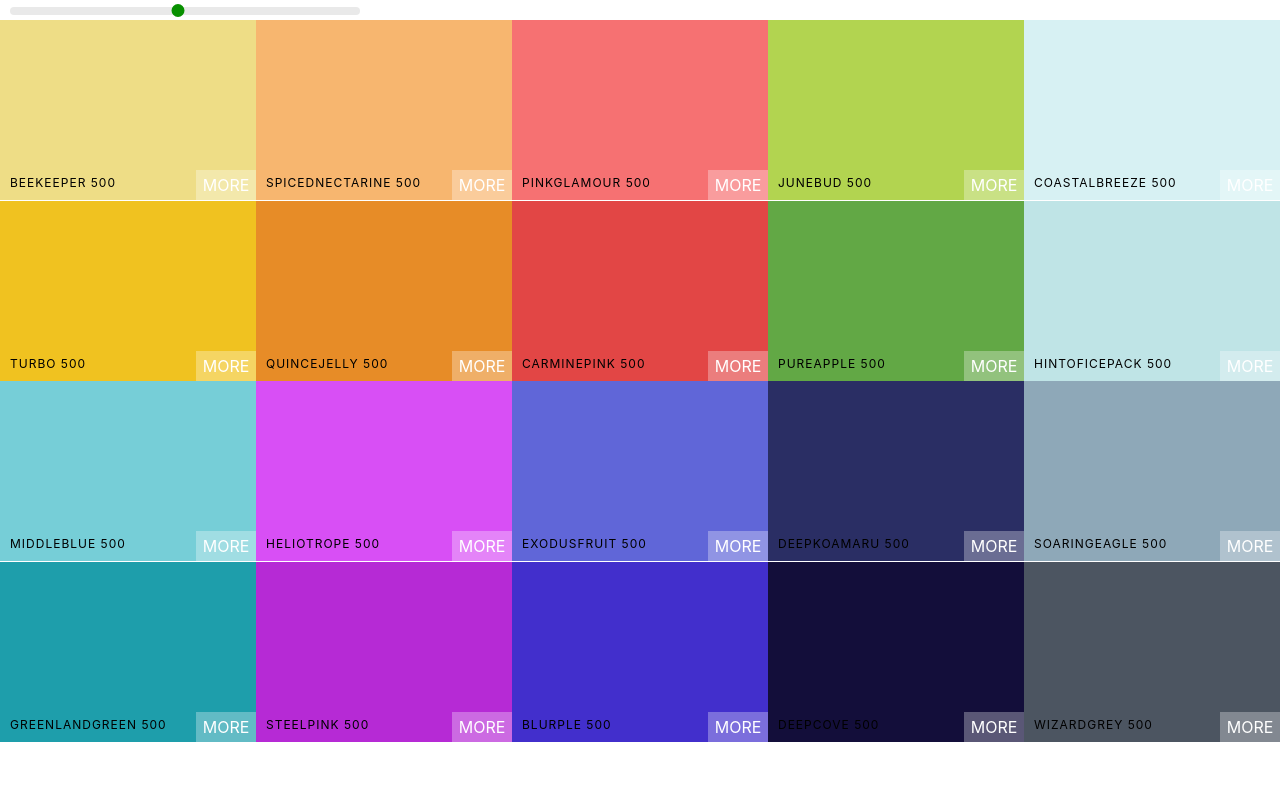
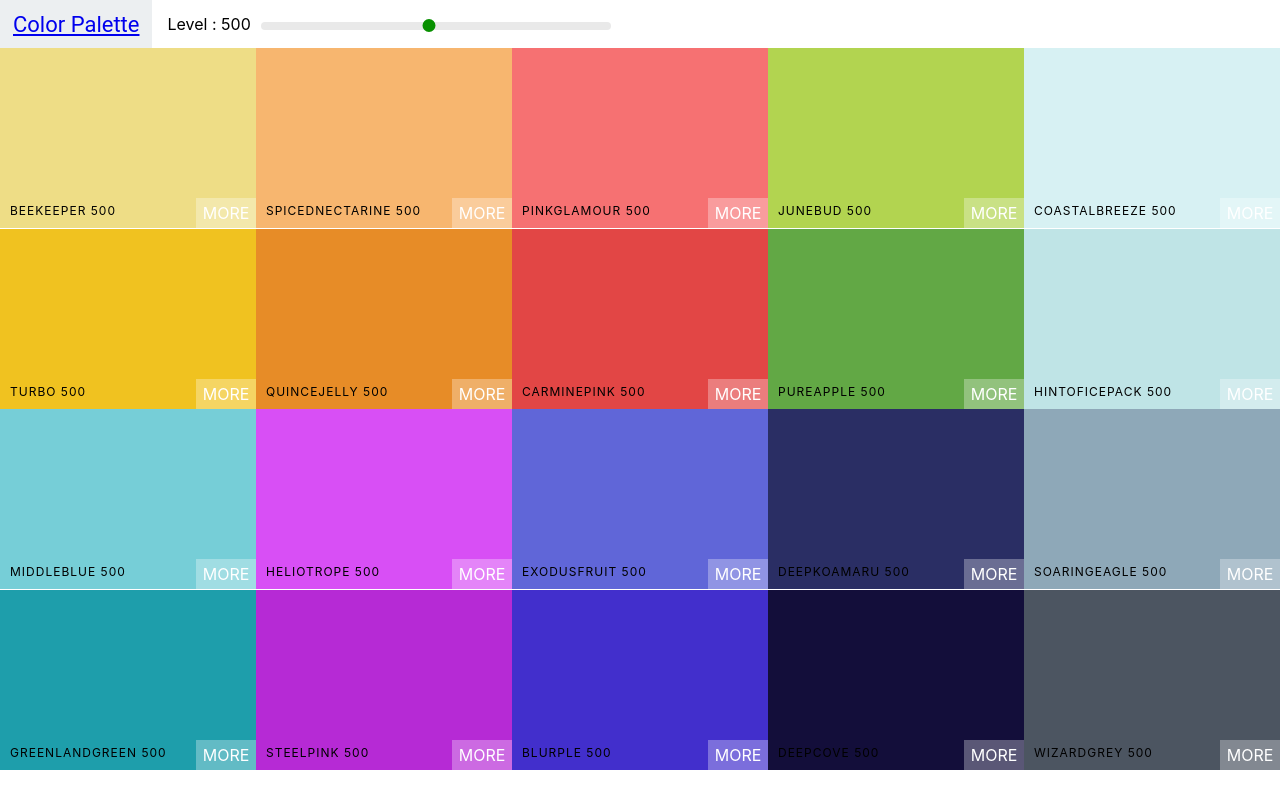
Before and after one commit to aprilaquino/colorpalette, a React (Create React App) app: page / in a window 1280 px wide. Built offline with nearby package versions, Linux system fonts and the light colour scheme.

Commit message:
added and styled navbar

```diff
--- /dev/null
+++ b/src/Navbar.css
@@ -0,0 +1,51 @@
+.Navbar{
+	display:flex;
+	align-items:center;
+	justify-content:flex-start;
+	height: 6vh;
+}
+
+.logo{
+	margin-right: 15px;
+	padding: 0 13px;
+	font-size: 22px;
+	background-color: #eceff1;
+	font-family: Roboto;
+	height: 100%;
+	display:flex;
+	align-items:center;
+}
+
+
+
+.slider{
+	width: 350px;
+	margin: 0 10px;
+	display: inline-block;
+}
+
+.rc-slider-track{
+	background-color: transparent !important;
+}
+
+.rc-slider-handle,
+.rc-sider-handle:active,
+.rc-sider-handle:focus,
+.rc-slider-handke:hover{
+	background-color: #089000 !important;
+	outline: none;
+	border: 2px solid #089000 !important;
+	box-shadow: none;
+	width: 13px;
+	height: 13px;
+	margin-left: -7px;
+	margin-top: -3px;
+}
+
+.rc-slider-rail{
+	height: 8px;
+}
+
+.slider-container{
+
+}
--- /dev/null
+++ b/src/Navbar.js
@@ -0,0 +1,31 @@
+import React, {Component} from 'react';
+import 'rc-slider/assets/index.css';
+import Slider from 'rc-slider';
+import "./Navbar.css"
+
+export default class Navbar extends Component{
+	render(){
+		return (
+			<header className="Navbar">
+				<div className="logo">
+					<a href="/">Color Palette</a>
+				</div>
+
+				<div className="slider-container">
+					<span>Level : {this.props.level} </span>
+				</div>
+
+				<div className="slider">
+					<Slider
+						defaultValue={this.props.level}
+						min={100}
+						max={900}
+						step={100}
+						onAfterChange={this.props.changeLevel}
+						/>
+				</div>
+			</header>
+
+		)
+	}
+}
--- a/src/Palette.css
+++ b/src/Palette.css
@@ -5,31 +5,3 @@
 .Palette-colors{
 	height: 90%;
 }
-
-.slider{
-	width: 350px;
-	margin: 0 10px;
-	display: inline-block;
-}
-
-.rc-slider-track{
-	background-color: transparent !important;
-}
-
-.rc-slider-handle,
-.rc-sider-handle:active,
-.rc-sider-handle:focus,
-.rc-slider-handke:hover{
-	background-color: #089000 !important;
-	outline: none;
-	border: 2px solid #089000 !important;
-	box-shadow: none;
-	width: 13px;
-	height: 13px;
-	margin-left: -7px;
-	margin-top: -3px;
-}
-
-.rc-slider-rail{
-	height: 8px;
-}
--- a/src/Palette.js
+++ b/src/Palette.js
@@ -1,8 +1,7 @@
 import React, {Component} from 'react';
 import ColorBox from './ColorBox';
-import 'rc-slider/assets/index.css'
 import "./Palette.css";
-import Slider from 'rc-slider';
+import Navbar from './Navbar'
 
 
 
@@ -24,15 +23,7 @@
 		));
 		return(
 			<div className="Palette">
-				<div className="slider">
-					<Slider
-						defaultValue={level}
-						min={100}
-						max={900}
-						step={100}
-						onAfterChange={this.changeLevel}
-						/>
-				</div>
+				<Navbar level={level} changeLevel={this.changeLevel}/>
 				<div className="Palette-colors">
 					{colorBoxes}
 				</div>
```
